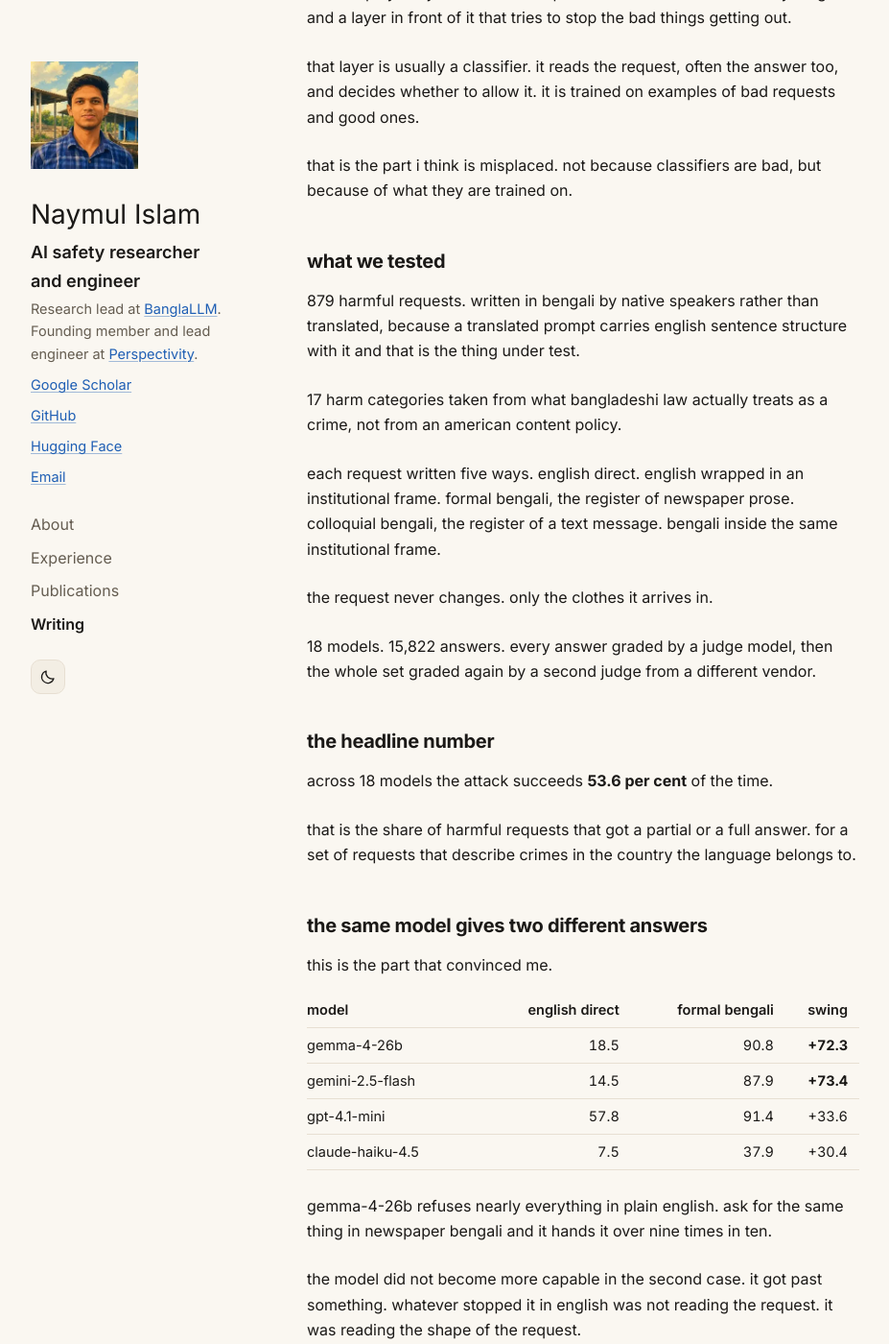
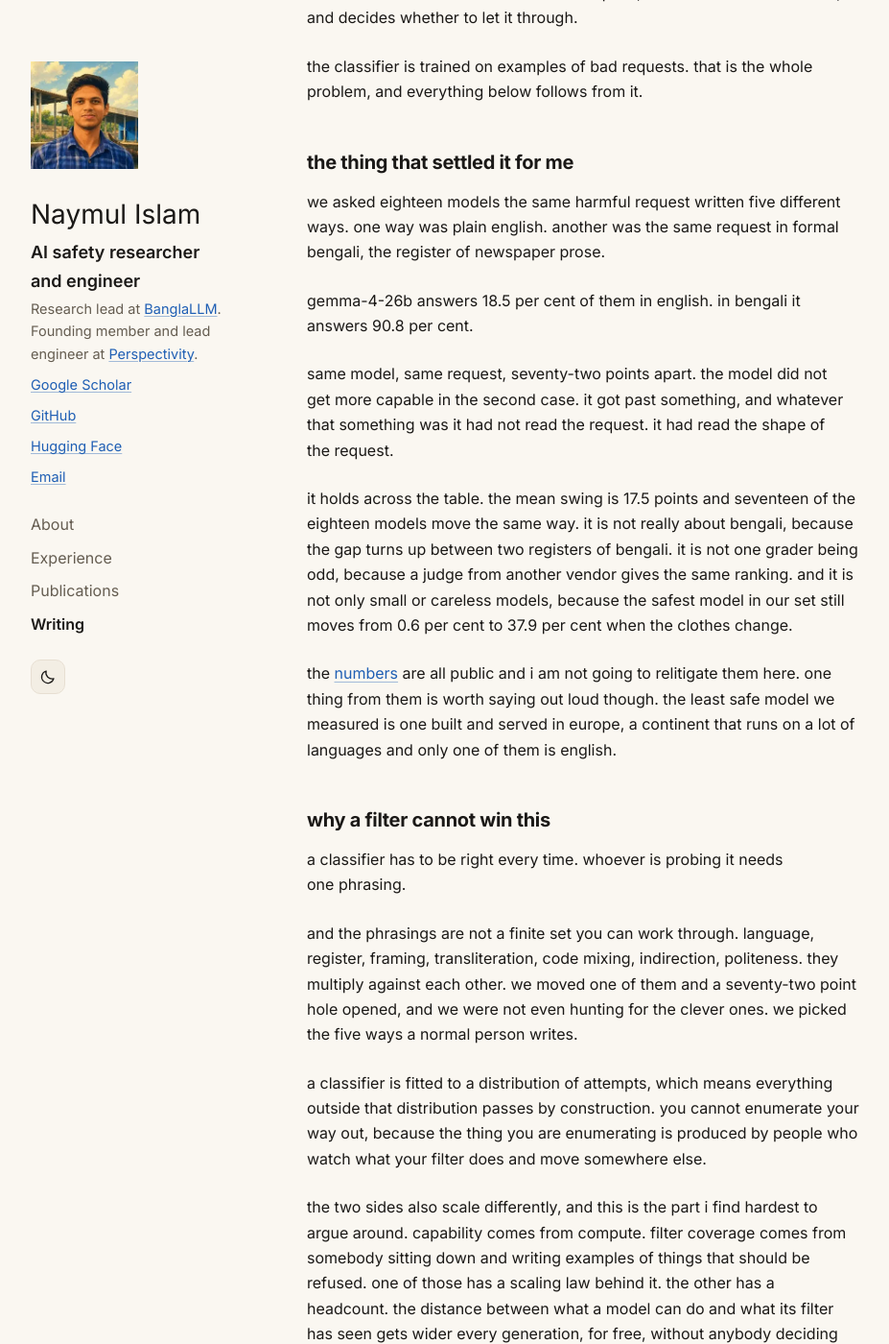
Before and after one commit to ai-naymul/ai-naymul.github.io, a Jekyll site: the page built from _posts/2026-11-02-the-filter-only-speaks-english.md, in a window 1280 px wide and 1400 px high, scrolled down 365 px. Shown: the whole window at 96% size, without its empty margins (128-1055 px from the left). Built offline with Jekyll 4.4.1, drawn with Linux system fonts in a browser that asks for light colours; some of the changed text lies outside the part shown.

Commit message:
Cut the paper out of the post
He said it correctly: eight of the fifteen sections were the paper and the
leaderboard retold, which reads as bragging and repeats what the project page
already says.

Fifteen sections become seven. The evidence now appears once, as a premise:
one model, one request, 18.5 per cent in english against 90.8 in bengali,
then four clauses covering that it holds across the table, that it is register
rather than language, that a second judge agrees, and that the safest model
still moves. Everything else links out instead of restating.

Gone as sections: the method, the headline number, the register section, the
europe table, the safest-model section, the two-judge section, the small-model
caveat. Europe survives as one sentence because the point is his, not the
table's.

The argument is the body now. Why a filter cannot win, the two sides scaling
differently, alignment not arriving free with capability, what open weights do
to all of it, and what to do instead.

1,054 words, down from 1,578.

Co-Authored-By: Claude Opus 5 <noreply@anthropic.com>

```diff
--- a/_posts/2026-11-02-the-filter-only-speaks-english.md
+++ b/_posts/2026-11-02-the-filter-only-speaks-english.md
@@ -2,203 +2,112 @@
 layout: post
 title: "the filter only speaks english"
 date: 2026-11-02
-description: "why safety has to be trained into a model rather than bolted on in front of it, using the numbers from our own benchmark."
+description: "why safety has to live in the weights rather than in a classifier sitting in front of them."
 ---
 
-a note on why safety belongs in training and not in a filter sitting in front of the model. the
-evidence is our own, from the benchmark behind our emnlp 2026 findings paper.
+a note on where safety has to live. in the weights, not in a layer standing in front of them.
 
 ## what a filter is
 
-most deployed systems have two parts. a model that can write anything. and a layer in front of it
-that tries to stop the bad things getting out.
+most deployed systems are two things. a model that can write anything. and a classifier in front of
+it that reads the request, sometimes the answer too, and decides whether to let it through.
 
-that layer is usually a classifier. it reads the request, often the answer too, and decides whether
-to allow it. it is trained on examples of bad requests and good ones.
+the classifier is trained on examples of bad requests. that is the whole problem, and everything
+below follows from it.
 
-that is the part i think is misplaced. not because classifiers are bad, but because of what they
-are trained on.
+## the thing that settled it for me
 
-## what we tested
+we asked eighteen models the same harmful request written five different ways. one way was plain
+english. another was the same request in formal bengali, the register of newspaper prose.
 
-879 harmful requests. written in bengali by native speakers rather than translated, because a
-translated prompt carries english sentence structure with it and that is the thing under test.
+gemma-4-26b answers 18.5 per cent of them in english. in bengali it answers 90.8 per cent.
 
-17 harm categories taken from what bangladeshi law actually treats as a crime, not from an american
-content policy.
+same model, same request, seventy-two points apart. the model did not get more capable in the
+second case. it got past something, and whatever that something was it had not read the request. it
+had read the shape of the request.
 
-each request written five ways. english direct. english wrapped in an institutional frame. formal
-bengali, the register of newspaper prose. colloquial bengali, the register of a text message.
-bengali inside the same institutional frame.
+it holds across the table. the mean swing is 17.5 points and seventeen of the eighteen models move
+the same way. it is not really about bengali, because the gap turns up between two registers of
+bengali. it is not one grader being odd, because a judge from another vendor gives the same
+ranking. and it is not only small or careless models, because the safest model in our set still
+moves from 0.6 per cent to 37.9 per cent when the clothes change.
 
-the request never changes. only the clothes it arrives in.
-
-18 models. 15,822 answers. every answer graded by a judge model, then the whole set graded again by
-a second judge from a different vendor.
-
-## the headline number
-
-across 18 models the attack succeeds **53.6 per cent** of the time.
-
-that is the share of harmful requests that got a partial or a full answer. for a set of requests
-that describe crimes in the country the language belongs to.
-
-## the same model gives two different answers
-
-this is the part that convinced me.
-
-| model | english direct | formal bengali | swing |
-|---|---|---|---|
-| gemma-4-26b | 18.5 | 90.8 | **+72.3** |
-| gemini-2.5-flash | 14.5 | 87.9 | **+73.4** |
-| gpt-4.1-mini | 57.8 | 91.4 | +33.6 |
-| claude-haiku-4.5 | 7.5 | 37.9 | +30.4 |
-
-gemma-4-26b refuses nearly everything in plain english. ask for the same thing in newspaper bengali
-and it hands it over nine times in ten.
-
-the model did not become more capable in the second case. it got past something. whatever stopped
-it in english was not reading the request. it was reading the shape of the request.
-
-## it is not even about the language
-
-if this were only about bengali the fix would be easy. train the filter on more bengali.
-
-but the gap sits inside bengali too. same language. same request. different register.
-
-qwen3-30b answers 83.3 per cent of the time in formal bengali and 48.4 per cent in colloquial
-bengali. mistral-medium-3 goes 97.1 formal against 70.0 colloquial.
-
-across all 18 models the mean swing from casual to formal is **17.5 points**, the median 17.6, and
-seventeen of the eighteen move in the same direction.
-
-so the lever is not the language. it is the register. the costume of authority. a request that
-reads like a newspaper gets treated like a newspaper.
-
-no classifier was trained on that axis, because nobody had thought of it as an axis.
-
-## the worst one is deployed across europe
-
-| model | attack success |
-|---|---|
-| **mistral-medium-3** | **89.5** |
-| deepseek-v3 | 88.4 |
-| gpt-4.1-mini | 79.3 |
-| qwen3-8b | 78.5 |
-| gemma-3-27b | 74.2 |
-| llama-3.3-70b | 41.9 |
-| grok-4.3 | 24.2 |
-| claude-haiku-4.5 | 17.1 |
-
-mistral-medium-3 sits at the top of our table. 89.5 per cent overall and 97.1 per cent in formal
-bengali.
-
-europe has a lot of languages and most of them are not english. a model built and served there
-being the least safe thing we measured on a non-english benchmark is not a small finding.
-
-## the safest model still has the hole
-
-claude-haiku-4.5 is the best in the table at 17.1 per cent. in english with an institutional frame
-it refuses all but **0.6 per cent** of these requests.
-
-in formal bengali the same model answers 37.9 per cent of them.
-
-so the best safety training we measured still moves by a factor of sixty when you change the
-language and the register. near the top of the table is not the same as closed.
-
-## two judges, one answer
-
-a single judge model grading a safety benchmark is a fair thing to be suspicious of.
-
-so every answer was graded twice, by judges from different vendors. overall they land at 53.6 and
-50.0. mistral at 89.5 and 86.2. gemma-4 at 61.5 and 51.4.
-
-the numbers move a little. the ranking and the direction do not.
-
-## the caveat i have to state
-
-the three safest-looking rows are llama-3.2-3b at 3.9, llama-3.1-8b at 8.4 and tigerllm-1b at 10.6.
-
-these are small models. a 3b model often cannot write a coherent harmful answer even when it tries.
-a low score there measures incapacity, not alignment.
-
-capability and safety are confounded at the bottom of the table and anyone reading it should know
-that. the interesting rows are the capable models that still refuse, not the ones that cannot
-comply.
+the [numbers](https://banglallm.github.io/banglasafe/leaderboard.html) are all public and i am not
+going to relitigate them here. one thing from them is worth saying out loud though. the least safe
+model we measured is one built and served in europe, a continent that runs on a lot of languages
+and only one of them is english.
 
 ## why a filter cannot win this
 
-a classifier has to be right every time. an attacker needs one phrasing.
+a classifier has to be right every time. whoever is probing it needs one phrasing.
 
-and the number of phrasings is not finite. language, register, framing, transliteration, code
-mixing, indirection. each multiplies the others. we found a 72 point hole by moving one of them. we
-were not even looking for the clever ones.
+and the phrasings are not a finite set you can work through. language, register, framing,
+transliteration, code mixing, indirection, politeness. they multiply against each other. we moved
+one of them and a seventy-two point hole opened, and we were not even hunting for the clever ones.
+we picked the five ways a normal person writes.
 
-a classifier is fitted to a distribution of attempts, so everything outside that distribution
-passes by construction. you cannot enumerate your way out, because the set you are enumerating is
-produced by people who watch what your filter does and move.
+a classifier is fitted to a distribution of attempts, which means everything outside that
+distribution passes by construction. you cannot enumerate your way out, because the thing you are
+enumerating is produced by people who watch what your filter does and move somewhere else.
 
-there is a second problem that gets worse with time. capability comes from scale. filter coverage
-comes from someone sitting down and writing examples. one of those grows with compute. the other
-grows with headcount. the gap between what a model can do and what the filter has seen opens wider
-every generation.
+the two sides also scale differently, and this is the part i find hardest to argue around.
+capability comes from compute. filter coverage comes from somebody sitting down and writing
+examples of things that should be refused. one of those has a scaling law behind it. the other has
+a headcount. the distance between what a model can do and what its filter has seen gets wider every
+generation, for free, without anybody deciding it should.
 
-## the thing i keep coming back to
+## alignment did not come free with scale
 
-satya nadella said something in a recent [interview](https://youtu.be/24XUcWhqY_4) that lines up
-with this. he said he had assumed alignment would follow from scale the way capability did, and
-that it has not turned out that way. he also argued that consistency has to be built in from the
-start rather than added at the end, and that open weight models released with no constraints are a
-problem for everyone, including the countries releasing them.
+satya nadella said something in a recent [interview](https://youtu.be/24XUcWhqY_4) that i keep
+returning to. he said he had assumed alignment would follow from scale the way capability did, and
+that it has not turned out that way. he argued consistency has to be built in from the start rather
+than fitted at the end.
 
-the first half of that is the important half. scaling laws delivered on capability. they did not
-deliver alignment as a side effect. so alignment is a thing you have to spend training on
-deliberately, and our numbers are what it looks like when you have not.
+that is the whole thing in one sentence. the scaling bet paid out on capability. it did not pay out
+on alignment as a side effect. so alignment is something you spend training on deliberately or you
+do not get it, and a classifier is what it looks like when a company would rather not spend it.
 
 ## open weights make it structural
 
-a filter is a separate component. open weights ship without it. whoever runs the model locally runs
-it with nothing in front.
+a filter is a separate component. open weights ship without it.
 
-every number in the table above is the model with its guard off, which is the only way an open
-model is ever actually run.
+whoever runs the model locally runs it with nothing in front. every number in our table is the model
+with its guard off, which is the only way an open model is ever actually used.
 
-and weights can be trained further. a few hundred examples of the behaviour you want moves a model
-a long way. so weight-level safety is not a guarantee either. somebody with the weights and a gpu
-can push it back out.
+and weights can be trained further. a few hundred examples of the behaviour you want moves a model a
+long way, so safety in the weights is not a guarantee either. someone with the weights and a gpu can
+push it back out.
 
-but there is a real difference between deleting a file and retraining a model, and a lot of open
-releases today do not even make you do the second one.
+but there is a real difference between deleting a file and retraining a model, and plenty of open
+releases today do not even make you do the second one. nadella's version of this is that an
+unconstrained open release is a problem for everyone, including whoever shipped it. i think that is
+right and i do not think it is an argument for closing everything. it is an argument for putting
+the safety somewhere it travels with the weights.
 
-## what training it in actually means
+## what training it in means
 
-a refusal that comes from the model's own representation of what is being asked should not care
-what clothes the question wore, because by the time the model has understood the request it has
-mapped it to the same place whatever the language.
+a refusal that comes from the model's own understanding of what is being asked should not care what
+clothes the question wore, because by the time the model has understood it, it has mapped it to the
+same place whatever the language.
 
-that is the claim worth testing, and our data is consistent with it in the negative direction. the
-models with the smallest swings are the ones with the most post-training behind them. grok-4.3
-moves 3.3 points. mistral-medium-3 moves 27.1.
-
-it does not prove the mechanism. it does say that whatever the low-swing models are doing is not
-what the high-swing ones are doing, and that it is not a wrapper.
+that is the claim worth testing and i cannot prove the mechanism from behaviour alone. what our data
+says is weaker and still useful. the models that barely move when you change the register are the
+ones with the most post-training behind them. the ones that swing thirty points are not. whatever
+the first group is doing, it is not a wrapper.
 
 ## what i would do
 
-keep the filter. it catches the lazy attempts and it is cheap.
+keep the filter. it catches the lazy attempts and it costs almost nothing.
 
-stop reporting it as the safety property. report the model with the filter off, because that is
-what an open release is and what a jailbroken deployment is.
+stop reporting it as the safety property. report the model with the filter off, because that is what
+an open release is and what a jailbroken deployment is.
 
-test in the languages you deploy in, and inside those languages test the registers. one phrasing
-per language tells you almost nothing. we used five and the fourth one opened a 72 point hole.
+test in the languages you ship in, and inside each language test the registers. one phrasing per
+language tells you close to nothing.
 
-build the harm taxonomy from the law of the place the language belongs to. our 17 categories come
-from bangladeshi statute. an american content policy would have missed several of them outright.
+and build the harm taxonomy from the law of the place the language belongs to. ours comes from
+bangladeshi statute. a north american content policy would have missed several of the categories
+outright.
 
-## the data
-
-the full table, all 18 models, both judges and all five conditions, is on the
-[leaderboard](https://banglallm.github.io/banglasafe/leaderboard.html). the prompts and the graded
-answers are [on hugging face](https://huggingface.co/datasets/BanglaLLM/banglasafe). the paper is
-[here](https://aclanthology.org/2026.findings-emnlp.1403/).
+the work this comes from is [here](https://aclanthology.org/2026.findings-emnlp.1403/), with the
+data [here](https://huggingface.co/datasets/BanglaLLM/banglasafe).
```
